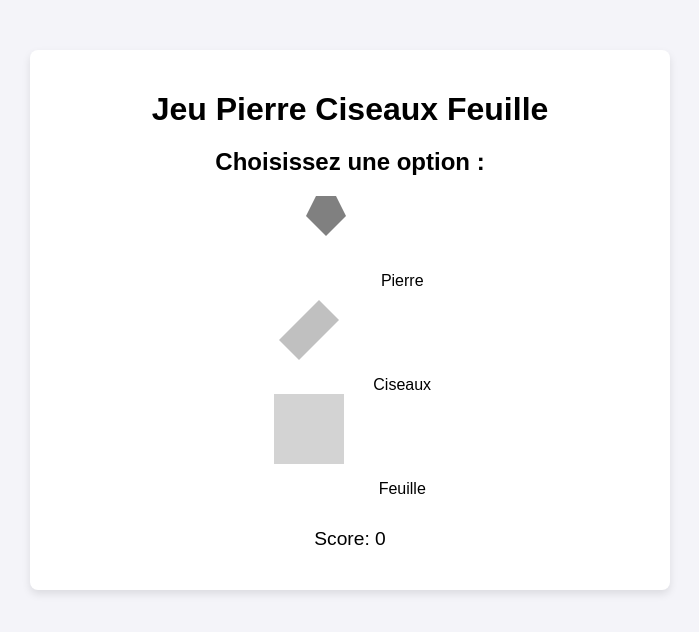
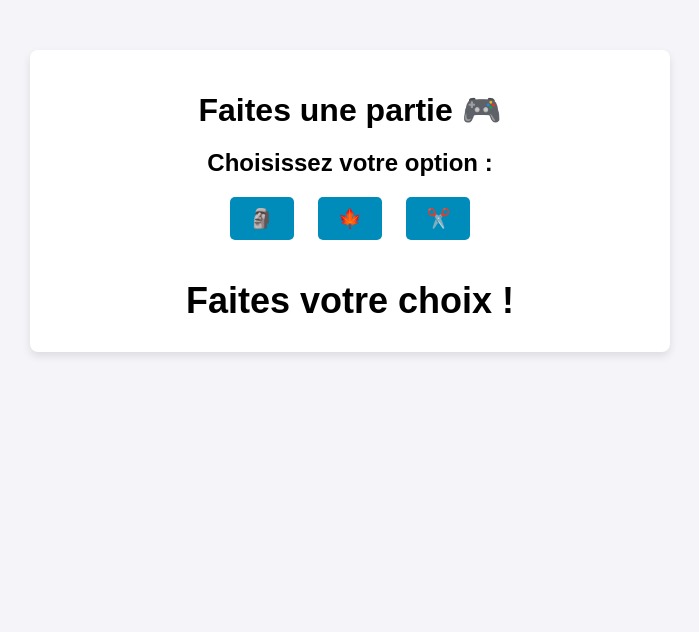
Before and after one commit to Moh-yassine/evaluation-git, a plain HTML site: page index.html in a window 1280 px wide. Shown: the whole page, without its empty margins (290-989 px from the left). Drawn offline with Linux system fonts and the light colour scheme.

Commit message:
Implémentation des icônes pour le jeu (pierre, ciseaux, feuille)

```diff
--- a/index.html
+++ b/index.html
@@ -3,38 +3,24 @@
 <head>
   <meta charset="UTF-8">
   <meta name="viewport" content="width=device-width, initial-scale=1.0">
-    <title>Jeu Pierre Ciseaux Feuille</title>
+  <title>Jouez 🚀 !!!</title>
   <link rel="stylesheet" href="styles.css">
 </head>
 <body>
   <div id="game-container">
-        <h1>Jeu Pierre Ciseaux Feuille</h1>
-        <h2>Choisissez une option :</h2>
-        <div id="choices">
-            <div class="choice" id="rock">
-                <svg xmlns="http://www.w3.org/2000/svg" width="100" height="100" viewBox="0 0 100 100">
-                    <path d="M40 10 L60 10 L70 30 L50 50 L30 30 Z" fill="gray"/>
-                </svg>
-                <span>Pierre</span>
+    <h1>Faites une partie 🎮</h1>
+    <div id="user-choice">
+      <h2>Choisissez votre option :</h2>
+      <button onclick="play('pierre')">🗿</button>
+      <button onclick="play('feuille')">🍁</button>
+      <button onclick="play('ciseaux')">✂️</button>
     </div>
-            <div class="choice" id="scissors">
-                <svg xmlns="http://www.w3.org/2000/svg" width="100" height="100" viewBox="0 0 100 100">
-                    <path d="M10 50 L50 10 L70 30 L30 70 Z" fill="silver"/>
-                </svg>
-                <span>Ciseaux</span>
-            </div>
-            <div class="choice" id="paper">
-                <svg xmlns="http://www.w3.org/2000/svg" width="100" height="100" viewBox="0 0 100 100">
-                    <rect width="70" height="70" fill="lightgray"/>
-                </svg>
-                <span>Feuille</span>
+
+    <div id="result">
+      <h2 id="result-text">Faites votre choix !</h2>
     </div>
   </div>
-        <div id="result"></div>
-        <div id="score-board">
-            <p>Score: <span id="score">0</span></p>
-        </div>
-    </div>
+
+  <script src="script.js"></script>
 </body>
-<script src="script.js"></script>
 </html>
```
Lines whose indentation alone changed are shown as unchanged.
